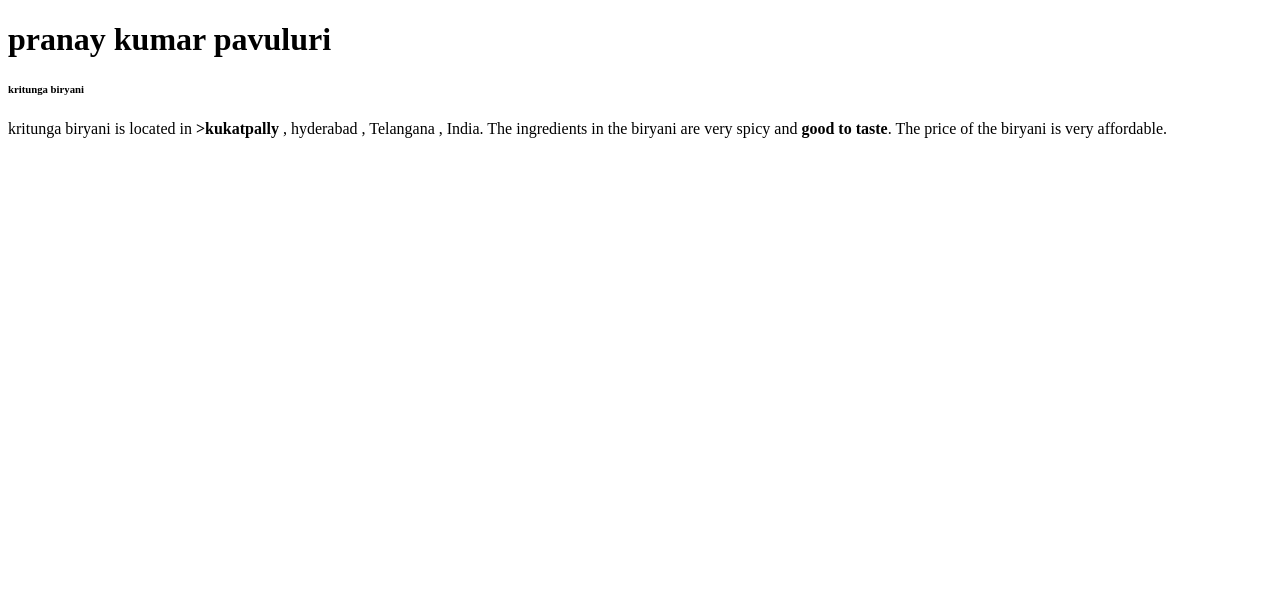
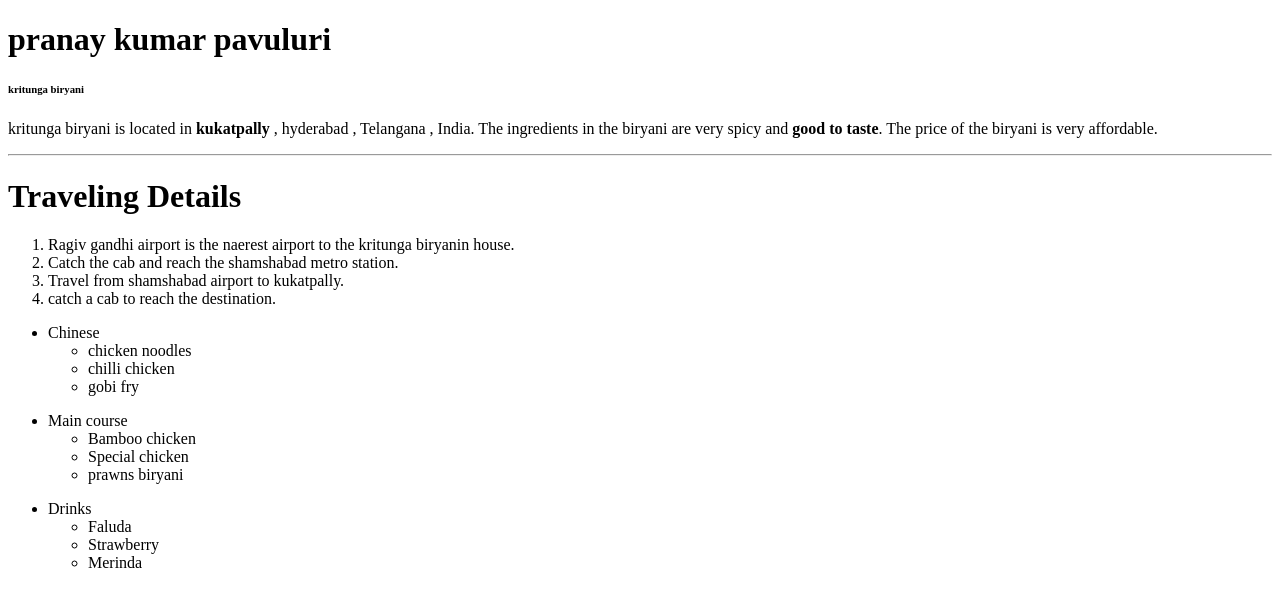
Before and after one commit to 44-563-Web-Apps-S22/webapps-s22-assignment-3-PPAVULURI3579, a plain HTML site: page index.html in a window 1280 px wide. Drawn offline with Linux system fonts and the light colour scheme.

Commit message:
added order & unordered list

```diff
--- a/index.html
+++ b/index.html
@@ -1,14 +1,55 @@
 <!DOCTYPE html>
 <html>
+
 <head>
     <title>first web page</title>
 </head>
+
 <body>
     <h1>pranay kumar pavuluri</h1>
     <h6>
         kritunga biryani
     </h6>
 
-        <p>kritunga biryani is located in <b>>kukatpally</b> , hyderabad , Telangana , India. The ingredients in the biryani are very spicy and <b>good to taste</b>. The price of the biryani is very affordable. </p>
+    <p>kritunga biryani is located in <b>kukatpally</b> , hyderabad , Telangana , India. The ingredients in the biryani
+        are very spicy and <b>good to taste</b>. The price of the biryani is very affordable. </p>
+
+    <hr>
+    <h1>
+        Traveling Details
+    </h1>
+    <ol>
+        <li> Ragiv gandhi airport is the naerest airport to the kritunga biryanin house.</li>
+        <li> Catch the cab and reach the shamshabad metro station.</li>
+        <li>Travel from shamshabad airport to kukatpally.</li>
+        <li>catch a cab to reach the destination.</li>
+
+    </ol>
+
+    <ul>
+        <li>Chinese</li>
+        <ul>
+            <li>chicken noodles</li>
+            <li>chilli chicken</li>
+            <li>gobi fry</li>
+        </ul>
+    </ul>
+    <ul>
+        <li>Main course</li>
+        <ul>
+            <li>Bamboo chicken</li>
+            <li>Special chicken</li>
+            <li>prawns biryani </li>
+        </ul>
+    </ul>
+    <ul>
+        <li>Drinks</li>
+        <ul>
+            <li>Faluda</li>
+            <li>Strawberry</li>
+            <li>Merinda</li>
+        </ul>
+    </ul>
 </body>
+
 </html>
```
Lines whose indentation alone changed are shown as unchanged.
